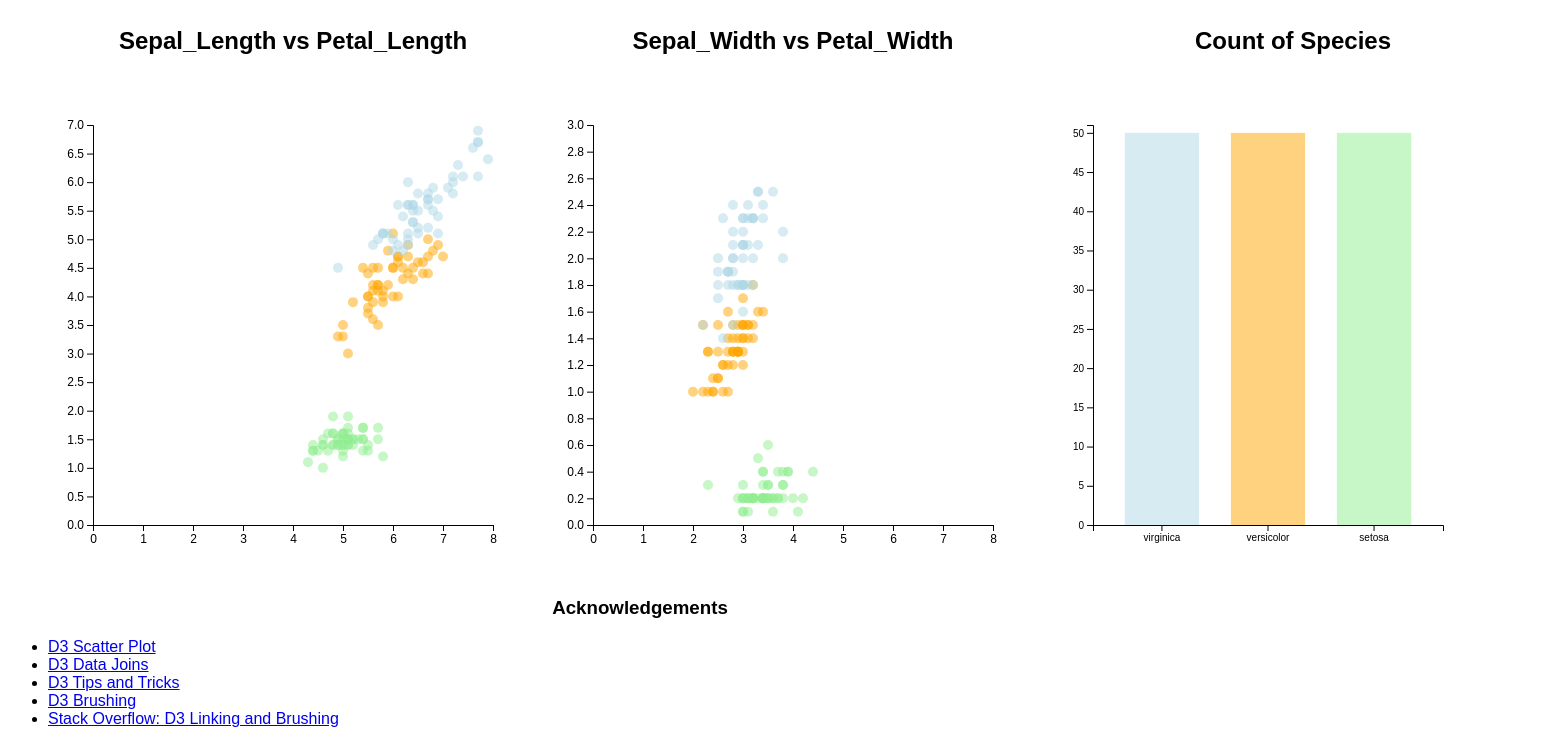
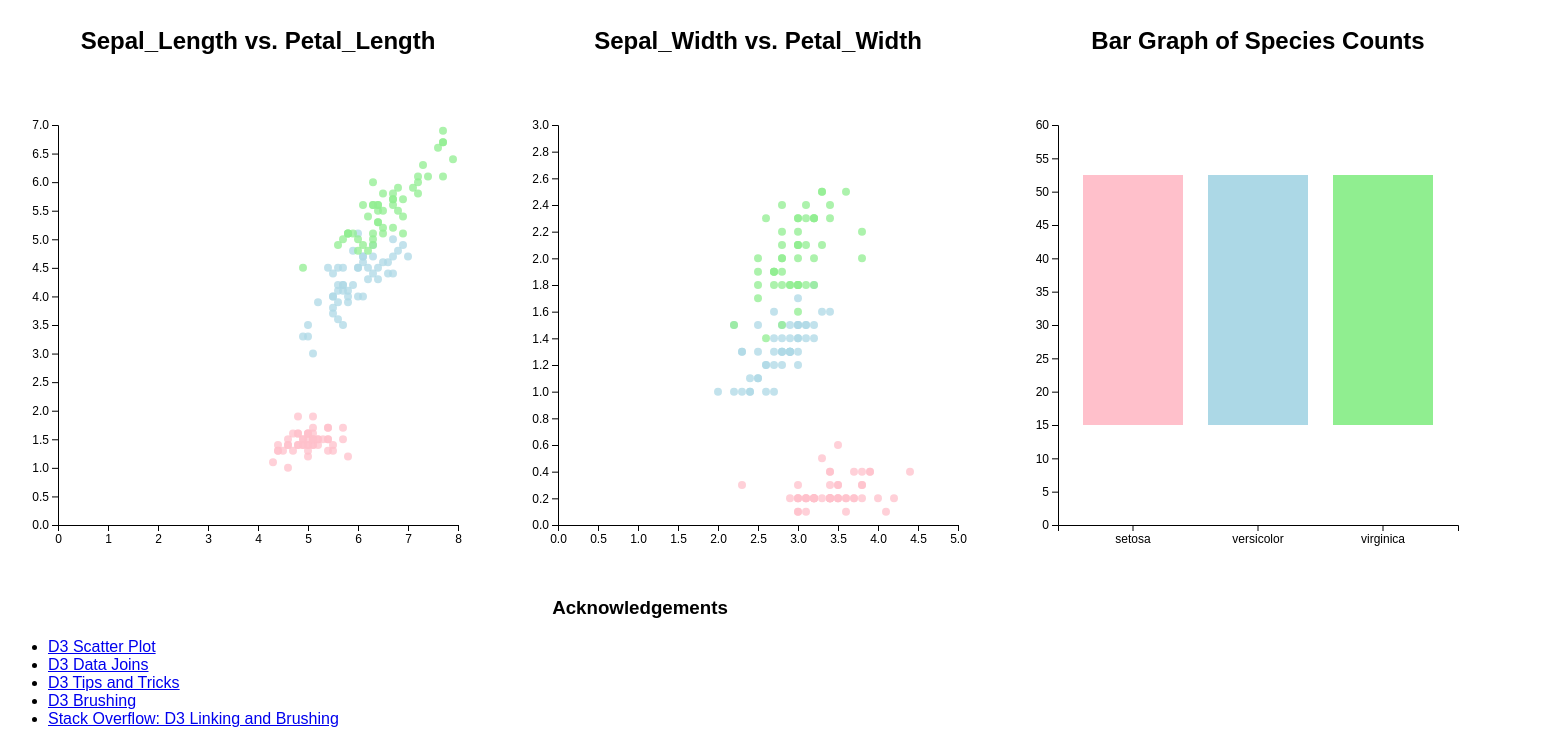
Before and after one commit to DS4200-S23-Class/hw-06-aadya-and-preethi, a plain HTML site: page index.html in a window 1280 px wide. Shown: the part 73-817 px from the top of the page, 1543 px wide, since content can reach past the window. Drawn offline with Linux system fonts and the light colour scheme.

Commit message:
one small bug

```diff
--- a/index.html
+++ b/index.html
@@ -11,25 +11,31 @@
 
 </head>
 
-<!-- make three columns -->
+<!-- make three columns for the different visualizations -->
 <body>
-    <h1>hw-06: Brushing & Linking</h1>
-    <div class=row>
-      <div class=column>
-        <h2> Sepal_Length vs Petal_Length </h2>
+
+  <h1>hw-06 - D3 Brushing & Linking</h1>
+
+  <div class='row'>
+
+    <div class='col'>
+      <h2>Sepal_Length vs. Petal_Length</h2>
       <div id="vis1"></div>
     </div>
-      <div class=column>
-        <h2> Sepal_Width vs Petal_Width </h2>
+
+    <div class='col'>
+      <h2>Sepal_Width vs. Petal_Width</h2>
       <div id="vis2"></div>
     </div>
-      <div class=column>
-        <h2> Count of Species </h2>
+
+    <div class='col'>
+      <h2>Bar Graph of Species Counts</h2>
       <div id="vis3"></div>
     </div>
+
   </div>
 
-    <!-- Acknowledgements -->
+    <!-- Acknowledgements Header -->
     <h3>Acknowledgements</h3>
     <div>
         <!-- References -->
@@ -52,7 +58,7 @@
         </ul>
     </div>
 
-    <!-- Link js -->
+    <!-- Link external js script -->
     <script src="js/main.js"></script>
 
 </body>
--- a/js/main.js
+++ b/js/main.js
@@ -1,226 +1,189 @@
-// set constants
+// declare constants
 const FRAME_HEIGHT = 500;
 const FRAME_WIDTH = 500;
 const MARGINS = {left: 50, right: 50, top: 50, bottom: 50};
-const VIS1_HEIGHT = FRAME_HEIGHT - MARGINS.top - MARGINS.bottom;
-const VIS1_WIDTH = FRAME_WIDTH - MARGINS.left - MARGINS.right;
-const VIS2_HEIGHT = FRAME_HEIGHT - MARGINS.top - MARGINS.bottom;
-const VIS2_WIDTH = FRAME_WIDTH - MARGINS.left - MARGINS.right;
+const VIS_HEIGHT = FRAME_HEIGHT - MARGINS.top - MARGINS.bottom;
+const VIS_WIDTH = FRAME_WIDTH - MARGINS.left - MARGINS.right;
 
-// make svg frame for vis1
-const FRAME1 = d3.select("#vis1")
-                  .append("svg")
-                    .attr("height", FRAME_HEIGHT)
-                    .attr("width", FRAME_WIDTH)
-                    .attr("class", "frame");
- // function for the vis1 scatterplot
-function vis1_scatter() {
-	// load csv file
-  d3.csv("data/iris.csv").then((data) => {
-
-    // set constants for maximums
-    const MAX_X1 = d3.max(data, (d) => { return parseInt(d.Sepal_Length); });
-    const MAX_Y1 = d3.max(data, (d) => { return parseInt(d.Petal_Length); });
-
-    const X_SCALE1 = d3.scaleLinear()
-                        .domain([0, (MAX_X1 + 1)])
-                        .range([0, VIS1_WIDTH]);
-
-    const Y_SCALE1 = d3.scaleLinear()
-                        .domain([0, (MAX_Y1 + 1)])
-                        .range([VIS1_HEIGHT, 0]);
-    // create x axis for the graph the graph
-    FRAME1.append("g")
-            .attr("transform", "translate(" + MARGINS.left +
-                "," + (VIS1_HEIGHT + MARGINS.top) + ")")
-            .call(d3.axisBottom(X_SCALE1).ticks(10))
-            .attr("font-size", '12px');
-
-    // create y axis for the graph
-    FRAME1.append("g")
-            .attr("transform",
-                "translate(" + MARGINS.left + "," + (MARGINS.bottom) + ")")
-            .call(d3.axisLeft(Y_SCALE1).ticks(10))
-            .attr("font-size", "12px");
-
-    const color = d3.scaleOrdinal()
-    .domain(["setosa", "versicolor", "virginica" ])
-    .range([ "lightgreen", "orange", "lightblue"])
-
-  	// Add points
-    let points1 = FRAME1.selectAll("points")
-          .data(data)
-          .enter()
-          .append("circle")
-            .attr("cx", (d) => { return (X_SCALE1(d.Sepal_Length) + MARGINS.left); })
-            .attr("cy", (d) => { return (Y_SCALE1(d.Petal_Length) + MARGINS.top); })
-            .attr("r", 5)
-            .attr("fill", function(d) { return color(d.Species); })
-            .attr("opacity", 0.5)
-            .attr("stroke", "none")
-            .attr("class", "point");})}
-
-vis1_scatter()
-
-
-// Middle scatter plot
-const FRAME2 = d3.select("#vis2")
+// frame 1 for vis 1 (scatterplot)
+const FRAME_1 = d3.select("#vis1")
                   .append("svg")
                     .attr("height", FRAME_HEIGHT)
                     .attr("width", FRAME_WIDTH)
                     .attr("class", "frame");
 
-
-function vis2_scatter() {
-	// Open file
-d3.csv("data/iris.csv").then((data) => {
-
-    const MAX_X2 = d3.max(data, (d) => { return parseInt(d.Sepal_Width); });
-    const MAX_Y2 = d3.max(data, (d) => { return parseInt(d.Petal_Width); });
-
-    const X_SCALE2 = d3.scaleLinear()
-                        .domain([0, 8])
-                        .range([0, VIS2_WIDTH]);
-
-    const Y_SCALE2 = d3.scaleLinear()
-                        .domain([0, (MAX_Y2 + 1)])
-                        .range([VIS2_HEIGHT, 0]);
-
-    // Create x axis for the graph
-    FRAME2.append("g")
-            .attr("transform", "translate(" + MARGINS.left +
-                "," + (VIS2_HEIGHT + MARGINS.top) + ")")
-            .call(d3.axisBottom(X_SCALE2).ticks(10))
-            .attr("font-size", '12px');
-
-    // Create y axis for the graph
-    FRAME2.append("g")
-            .attr("transform",
-                "translate(" + MARGINS.left + "," + (MARGINS.bottom) + ")")
-            .call(d3.axisLeft(Y_SCALE2).ticks(10))
-            .attr("font-size", "12px");
-
-    const color = d3.scaleOrdinal()
-    .domain(["setosa", "versicolor", "virginica" ])
-    .range([ "lightgreen", "orange", "lightblue"])
-
-  	// Add points
-    let points2 = FRAME2.selectAll("points")
-          .data(data)
-          .enter()
-          .append("circle")
-            .attr("cx", (d) => { return (X_SCALE2(d.Sepal_Width) + MARGINS.left); })
-            .attr("cy", (d) => { return (Y_SCALE2(d.Petal_Width) + MARGINS.top); })
-            .attr("r", 5)
-            .attr("stroke", "none")
-            .attr("fill", function(d) { return color(d.Species); })
-            .attr("opacity", 0.5)
-            .attr("class", "point");})
-
-
-
-
-
-
-  //Brushing using d3.brush funtion
-  FRAME2.call( d3.brush()
-      .extent( [ [0,0], [FRAME_WIDTH, FRAME_HEIGHT] ] )
-      .on("start brush", updateChart));
-
-
-  function updateChart(event) {
-		let extent = event.selection;
-		points1.classed("selected", function(d){ return isBrushed(extent, X_SCALE2(d.Sepal_Width) + MARGINS.left, Y_SCALE2(d.Petal_Width) + MARGINS.top); });
-	  points2.classed("selected", function(d){ return isBrushed(extent, X_SCALE2(d.Sepal_Width) + MARGINS.left, Y_SCALE2(d.Petal_Width) + MARGINS.top); });
-	  bar.classed("selected", function(d){ return isBrushed(extent, X_SCALE2(d.Sepal_Width) + MARGINS.left, Y_SCALE2(d.Petal_Width) + MARGINS.top); });
-
-	}
-
-  //Returns true or false if dot is in selection
-  function isBrushed(brush_coords, cx, cy) {
-       var x0 = brush_coords[0][0],
-           x1 = brush_coords[1][0],
-           y0 = brush_coords[0][1],
-           y1 = brush_coords[1][1];
-      return x0 <= cx && cx <= x1 && y0 <= cy && cy <= y1;
-  }
-
-}
-
-vis2_scatter()
-
-
-
-
-// Bar Chart
-const FRAME3 = d3.select("#vis3")
+// frame 2 for vis 2 (scatterplot)
+const FRAME_2 = d3.select("#vis2")
                   .append("svg")
                     .attr("height", FRAME_HEIGHT)
                     .attr("width", FRAME_WIDTH)
                     .attr("class", "frame");
 
-
-function vis3_bar() {
-
+// frame 3 for vis 3 (bar graph)
+const FRAME_3 = d3.select("#vis3")
+                  .append("svg")
+                    .attr("height", FRAME_HEIGHT)
+                    .attr("width", FRAME_WIDTH)
+                    .attr("class", "frame");
+//read in data
 d3.csv("data/iris.csv").then((data) => {
 
-    const color = {
-                      'virginica': 'lightblue',
-                      'versicolor': 'orange',
-                      'setosa': 'lightgreen'
-                          };
+  const MAX_X_LENGTH = d3.max(data, (d) => { return parseInt(d.Sepal_Length); });
+  const MAX_Y_LENGTH = d3.max(data, (d) => { return parseInt(d.Petal_Length); });
+
+// creates scale for data
+  const X_SCALE_LENGTH = d3.scaleLinear()
+                           .domain([0, (MAX_X_LENGTH + 1)])
+                           .range([0, VIS_WIDTH]);
 
 
-  // Maps data
-    var data = [{'setosa': 50}, {'versicolor': 50}, {'virginica': 50}]
-    var map_data = data.map(d => {
-        return {
-          species: Object.keys(d)[0],
-          count: d[Object.keys(d)[0]]
+  const Y_SCALE_LENGTH = d3.scaleLinear()
+                           .domain([0, (MAX_Y_LENGTH + 1)])
+                           .range([VIS_HEIGHT, 0]);
+
+  let vis1_plot = FRAME_1.selectAll("points")
+      .data(data)
+      .enter()
+      .append("circle")
+        .attr("class", "scatter")
+        .attr("cx", (d) => { return (X_SCALE_LENGTH(d.Sepal_Length) + MARGINS.left); })
+        .attr("cy", (d) => { return (Y_SCALE_LENGTH(d.Petal_Length) + MARGINS.bottom); })
+        .attr("r", 4)
+        .attr("fill", function (d) {
+          if(d.Species === "setosa") {
+            return "pink"
+          } else if (d.Species === "versicolor") {
+            return "lightblue"
+          } else {
+            return "lightgreen"
           }
         });
 
+  // Add x and y axis to vis
+  FRAME_1.append("g")
+        .attr("transform", "translate(" + MARGINS.left +
+              "," + (VIS_HEIGHT + MARGINS.top) + ")")
+        .call(d3.axisBottom(X_SCALE_LENGTH).ticks(10))
+          .attr("font-size", '12px');
 
-      const MAX_X3 = d3.max(map_data, (d) => { return parseInt(d.species); })
+  FRAME_1.append("g")
+        .attr("transform", "translate(" + MARGINS.bottom +
+              "," + (MARGINS.top) + ")")
+        .call(d3.axisLeft(Y_SCALE_LENGTH).ticks(10))
+          .attr("font-size", '12px');
 
-      const MAX_Y3 = d3.max(map_data, (d) => { return parseInt(d.count); })
+// constants for max values
+  const MAX_X_WIDTH = d3.max(data, (d) => { return parseInt(d.Sepal_Width); });
+  const MAX_Y_WIDTH = d3.max(data, (d) => { return parseInt(d.Petal_Width); });
 
-    const X_SCALE3 = d3.scaleBand()
-      .domain(Object.keys(color))
-      .range([MARGINS.left, VIS1_WIDTH])
-      .padding(0.3);
+//establishes x and y scales using the maxes
+  const X_SCALE_WIDTH = d3.scaleLinear()
+                          .domain([0, (MAX_X_WIDTH + 1)]) // add some padding
+                          .range([0, VIS_WIDTH]);
 
-      const Y_SCALE3 = d3.scaleLinear()
-          .domain([0, (MAX_Y3 + 1)])
-          .range([VIS1_HEIGHT, 0]);
+  const Y_SCALE_WIDTH = d3.scaleLinear()
+                          .domain([0, (MAX_Y_WIDTH + 1)]) // add some padding
+                          .range([VIS_HEIGHT, 0]);
+
+  // plot vis2 points
+  let vis2_plot = FRAME_2.selectAll("points")
+      .data(data)
+      .enter()
+      .append("circle")
+        .attr("class", "scatter")
+        .attr("cx", (d) => { return (X_SCALE_WIDTH(d.Sepal_Width) + MARGINS.left); })
+        .attr("cy", (d) => { return (Y_SCALE_WIDTH(d.Petal_Width) + MARGINS.bottom); })
+        .attr("r", 4)
+        .attr("fill", function (d) {
+          if(d.Species === "setosa") {
+            return "pink"
+          } else if (d.Species === "versicolor") {
+            return "lightblue"
+          } else {
+            return "lightgreen"
+          }
+        });
+
+  // Add x and y axis to vis
+  FRAME_2.append("g")
+        .attr("transform", "translate(" + MARGINS.left +
+              "," + (VIS_HEIGHT + MARGINS.top) + ")")
+        .call(d3.axisBottom(X_SCALE_WIDTH).ticks(10))
+          .attr("font-size", '12px');
+
+  FRAME_2.append("g")
+        .attr("transform", "translate(" + MARGINS.bottom +
+              "," + (MARGINS.top) + ")")
+        .call(d3.axisLeft(Y_SCALE_WIDTH).ticks(10))
+          .attr("font-size", '12px');
 
 
-  // Plot Points
-  let bar = FRAME3.selectAll("bar")
-            .data(map_data)
+
+    // creates scale functions
+    const X_SCALE_SPECIES = d3.scaleBand()
+                              .range([0, VIS_WIDTH])
+                              .domain(data.map((d) => { return d.Species; }))
+                              .padding(0.2);
+
+    const Y_SCALE_SPECIES = d3.scaleLinear()
+                              .domain([0, 60])
+                              .range([VIS_HEIGHT, 0]);
+
+    // plot the bars with correct scales
+    let vis3_plot = FRAME_3.selectAll("bars")
+        .data(data) // passed from .then
         .enter()
         .append("rect")
           .attr("class", "bar")
-            .attr("x", (d) => { return X_SCALE3(d.species); })
-            .attr("y", (d) => { return MARGINS.top + Y_SCALE3(d.count); })
-            .attr('id', (d) => { return d.species })
-            .attr("width", X_SCALE3.bandwidth())
-            .attr("height", (d) => { return (VIS1_HEIGHT - Y_SCALE3(d.count)); })
-            .attr("fill", (d) => { return color[d.species]; })
-            .attr("opacity", 0.5);
+          .attr("x", (d) => { return (X_SCALE_SPECIES(d.Species) + MARGINS.left); })
+          .attr("y", 100)
+          .attr("width", X_SCALE_SPECIES.bandwidth())
+          .attr("height", 250)
+          .attr("fill", function (d) {
+            if(d.Species === "setosa") {
+            return "pink"
+          } else if (d.Species === "versicolor") {
+            return "lightblue"
+          } else {
+            return "lightgreen"
+          }
+          });
 
+    // Add x and y axis to bar
+    FRAME_3.append("g")
+          .attr("transform", "translate(" + MARGINS.left +
+                "," + (VIS_HEIGHT + MARGINS.top) + ")")
+          .call(d3.axisBottom(X_SCALE_SPECIES).ticks(3))
+            .attr("font-size", '12px');
 
-  // Adds x-axis
-      FRAME3.append("g")
-            .attr("transform", "translate(0," + (VIS1_HEIGHT+MARGINS.top) + ")")
-            .call(d3.axisBottom(X_SCALE3));
+    FRAME_3.append("g")
+          .attr("transform", "translate(" + MARGINS.bottom +
+                "," + (MARGINS.top) + ")")
+          .call(d3.axisLeft(Y_SCALE_SPECIES).ticks(12))
+            .attr("font-size", '12px');
 
-  // Adds y-axis
-      FRAME3.append("g")
-            .attr("transform", "translate(" + MARGINS.left +
-                  "," + MARGINS.top + ")")
-                  .call(d3.axisLeft(Y_SCALE3));
-                          });
+// calls brush to vis2
+  FRAME_2.call(d3.brush()
+        .extent([[0,0], [FRAME_WIDTH, FRAME_HEIGHT]])
+        .on("start brush", brush_selection)
+      );
+
+  function brush_selection(event) {
+    let coords = event.selection;
+
+    // checks that the brushed functions are highlighted
+    vis1_plot.classed("selected", function(d){return highlight(coords, (X_SCALE_WIDTH(d.Sepal_Width)+MARGINS.left), (Y_SCALE_WIDTH(d.Petal_Width)+MARGINS.bottom)) });
+    vis2_plot.classed("selected", function(d){return highlight(coords, (X_SCALE_WIDTH(d.Sepal_Width)+MARGINS.left), (Y_SCALE_WIDTH(d.Petal_Width)+MARGINS.bottom)) });
+    vis3_plot.classed("selected", function(d){return highlight(coords, (X_SCALE_WIDTH(d.Sepal_Width)+MARGINS.left), (Y_SCALE_WIDTH(d.Petal_Width)+MARGINS.bottom)) });
   }
 
-  vis3_bar();
+  // check whether a point is in the selection or not
+  function highlight(coords, cx, cy) {
+    let x0 = coords[0][0],
+        x1 = coords[1][0],
+        y0 = coords[0][1],
+        y1 = coords[1][1];
+    return x0 <= cx && cx <= x1 && y0 <= cy && cy <= y1;
+  }
+
+});
--- a/style.css
+++ b/style.css
@@ -1,29 +1,28 @@
+/* set font to arial */
 body {
-    font-family: arial;
+    font-family: Arial;
   }
-
+/* center all the headers */
   h1, h2, h3 {
     text-align: center;
   }
-
-
+/* flex container formatting */
   .row {
     display: flex;
       flex-direction: row;
       justify-content: space-between;
-    margin-left: 35px;
-    margin-bottom: 5px;
   }
-
-.column {
-    display:flex;
-    flex-direction:column;
-    flex:50%;
+/* scatter plot formatting */
+  .scatter {
+    opacity: 75%;
   }
-
-
+/* bar chart formatting */
+  .bar {
+    opacity: 75%;
+  }
+/* scatterplot highlight/selection formatting */
   .selected {
-    stroke: orange;
     stroke-width: 3px;
-    opacity: 100%;
+    stroke:rgb(0,0,0);
+    opacity: 1;
   }
```
Also changed, not shown: 2 other files. Lines whose indentation alone changed are shown as unchanged.
